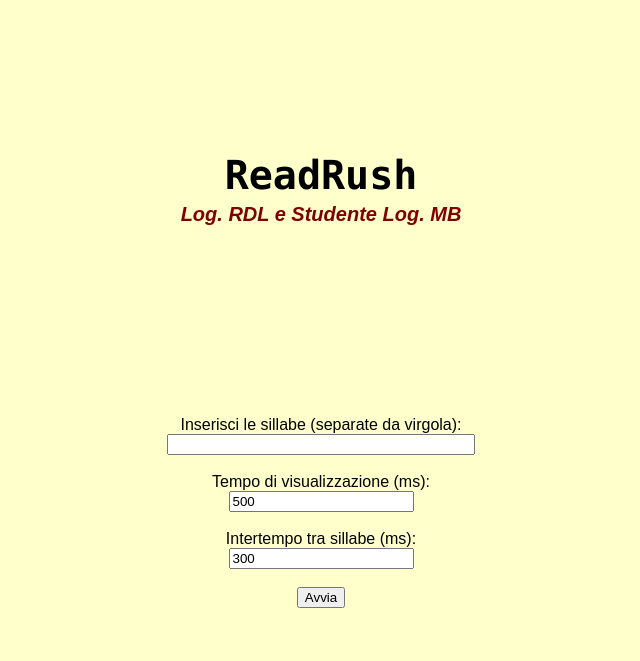
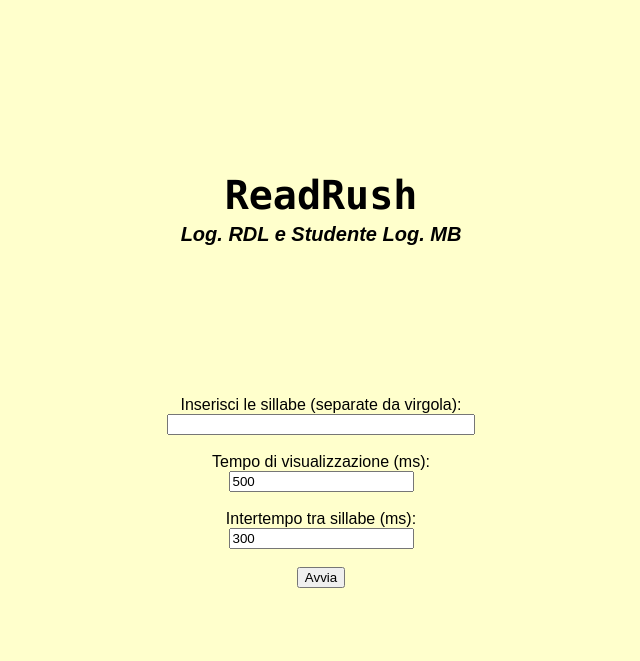
Before and after one commit to mikiborghi/Tachi4, a plain HTML site: page index.html in a window 1280 px wide. Shown: the whole page, without its empty margins (319-959 px from the left). Drawn offline with Linux system fonts and the light colour scheme.

Commit message:
Update index.html

```diff
--- a/index.html
+++ b/index.html
@@ -32,14 +32,14 @@
       margin-top: 5px;
       font-weight: bold;
       font-style: italic;
-      color: #800000;
+      color: black;
     }
 
     #container {
       text-align: center;
       padding: 50px;
       max-width: 600px;
-      margin-top: 120px; /* spazio sotto l'header */
+      margin-top: 80px;
     }
 
     #main-interface, #countdown, #sillaba-container, #end-message {
```
